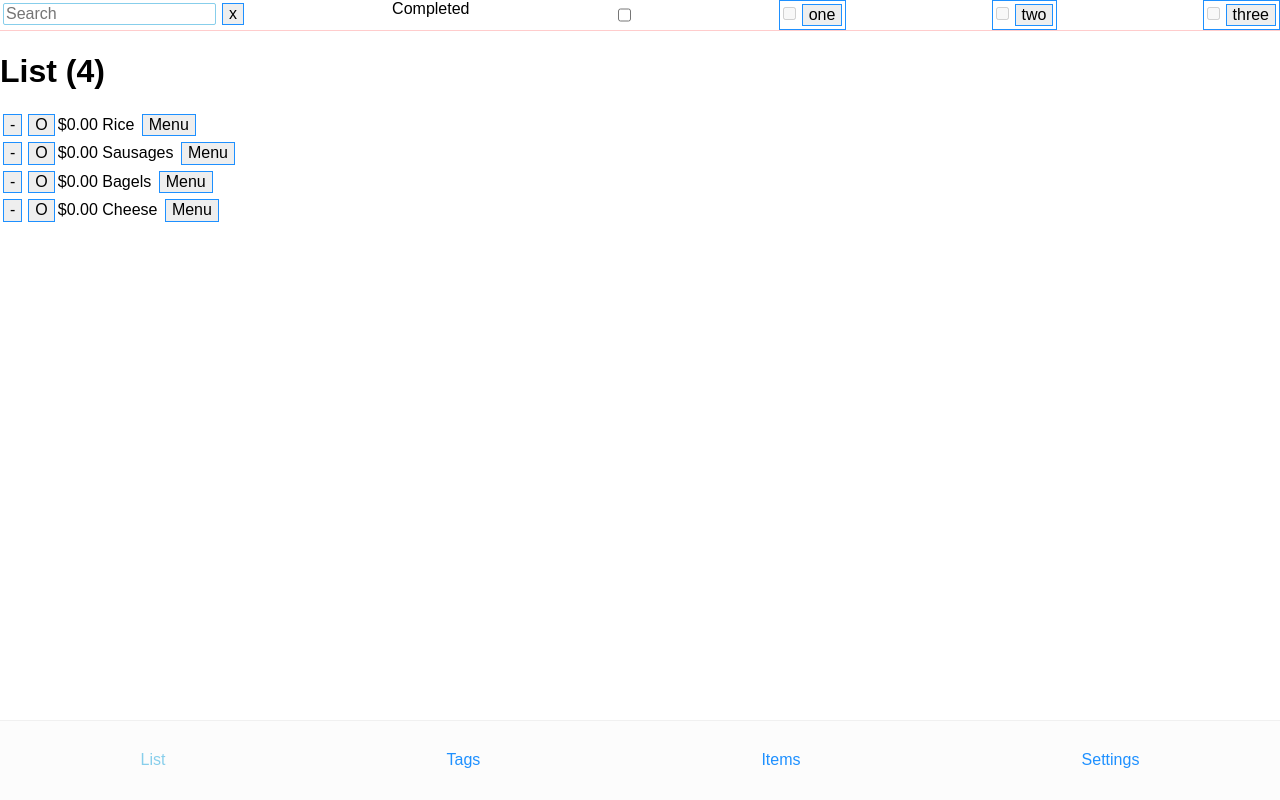
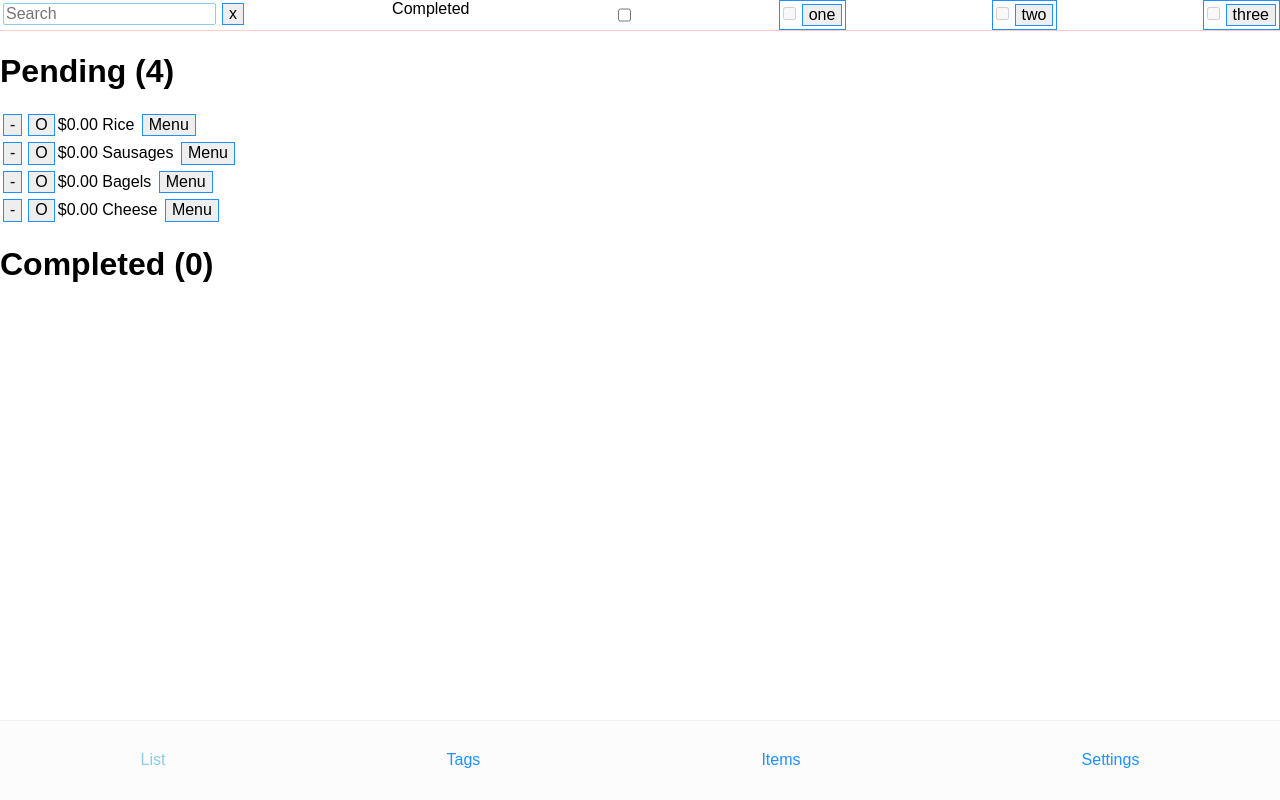
Before and after one commit to GeordieP/shopping-proto, a React (Vite) app: page / in a window 1280 px wide. Built offline with nearby package versions, Linux system fonts and the light colour scheme.

Commit message:
Split main list into separate pending & completed lists

```diff
--- a/src/app/views/MainListView.js
+++ b/src/app/views/MainListView.js
@@ -12,6 +12,18 @@ import useFilterState, { applyFilters } from '../hooks/useFilterState';
 // components
 import FilterBar from '../components/FilterBar';
 import { ListItemMenuModal } from '../components/ListItemMenu';
+
+// filter states - static filter objects/functions to use with filter state hook.
+// store these in module scope rather than re-creating them on every render.
+//
+// Listed: only show items that have their listed property set true
+const listedFilterState = { listed: (item) => item.listed };
+// Pending: only show items that have their completed property set false
+const pendingFilterState = { pending: (item) => item.completed === false };
+// Completed: only show items that have their completed property set true
+const completedFilterState = { completed: (item) => item.completed };
+
+
 
 const Item = ({ name, price, completed, onComplete, onRemove, onOpenMenu }) => (
   <div>
@@ -34,15 +46,51 @@ const List = ({ items, onRemoveItem, onCompleteItem, onOpenMenu }) => {
   );
 }
 
-const defaultFilterState = { listed: (item) => item.listed };
+const PendingItemsList = ({ items: allItems, onCompleteItem, onRemoveItem, openItemMenu }) => {
+  const { filters } = useFilterState(pendingFilterState);
+  const items = applyFilters(filters, allItems);
+
+  return (
+    <>
+      <h1>Pending ({ items.length })</h1>
+      <List
+        items={items}
+        onCompleteItem={onCompleteItem}
+        onRemoveItem={onRemoveItem}
+        onOpenMenu={openItemMenu}
+      />
+    </>
+  );
+}
+
+const CompletedItemsList = ({ items: allItems, onUncompleteItem, onRemoveItem, openItemMenu }) => {
+  const { filters } = useFilterState(completedFilterState);
+  const items = applyFilters(filters, allItems);
+
+  return (
+    <>
+      <h1>Completed ({ items.length })</h1>
+      <List
+        items={items}
+        onCompleteItem={onUncompleteItem}
+        onRemoveItem={onRemoveItem}
+        onOpenMenu={openItemMenu}
+      />
+    </>
+  );
+}
 
 export default ({ navigate }) => {
   const { state, dispatch } = useContext(ItemsContext);
-  const { filters, updateFilter, removeFilter } = useFilterState(defaultFilterState);
+  const { filters, updateFilter, removeFilter } = useFilterState(listedFilterState);
   const items = applyFilters(filters, state);
 
   const onCompleteItem = (id) => {
     dispatch(itemsActions.completeItem(id));
+  }
+
+  const onUncompleteItem = (id) => {
+    dispatch(itemsActions.uncompleteItem(id));
   }
 
   const onRemoveItem = (id) => {
@@ -56,13 +104,18 @@ export default ({ navigate }) => {
     <>
       <FilterBar updateFilter={updateFilter} removeFilter={removeFilter} />
 
-      <h1>List ({ items.length })</h1>
-      <List
+      <PendingItemsList
         items={items}
         onCompleteItem={onCompleteItem}
         onRemoveItem={onRemoveItem}
-        onOpenMenu={openItemMenu}
-        filters={filters}
+        openItemMenu={openItemMenu}
+      />
+
+      <CompletedItemsList
+        items={items}
+        onUncompleteItem={onUncompleteItem}
+        onRemoveItem={onRemoveItem}
+        openItemMenu={openItemMenu}
       />
 
       <Router>
```
